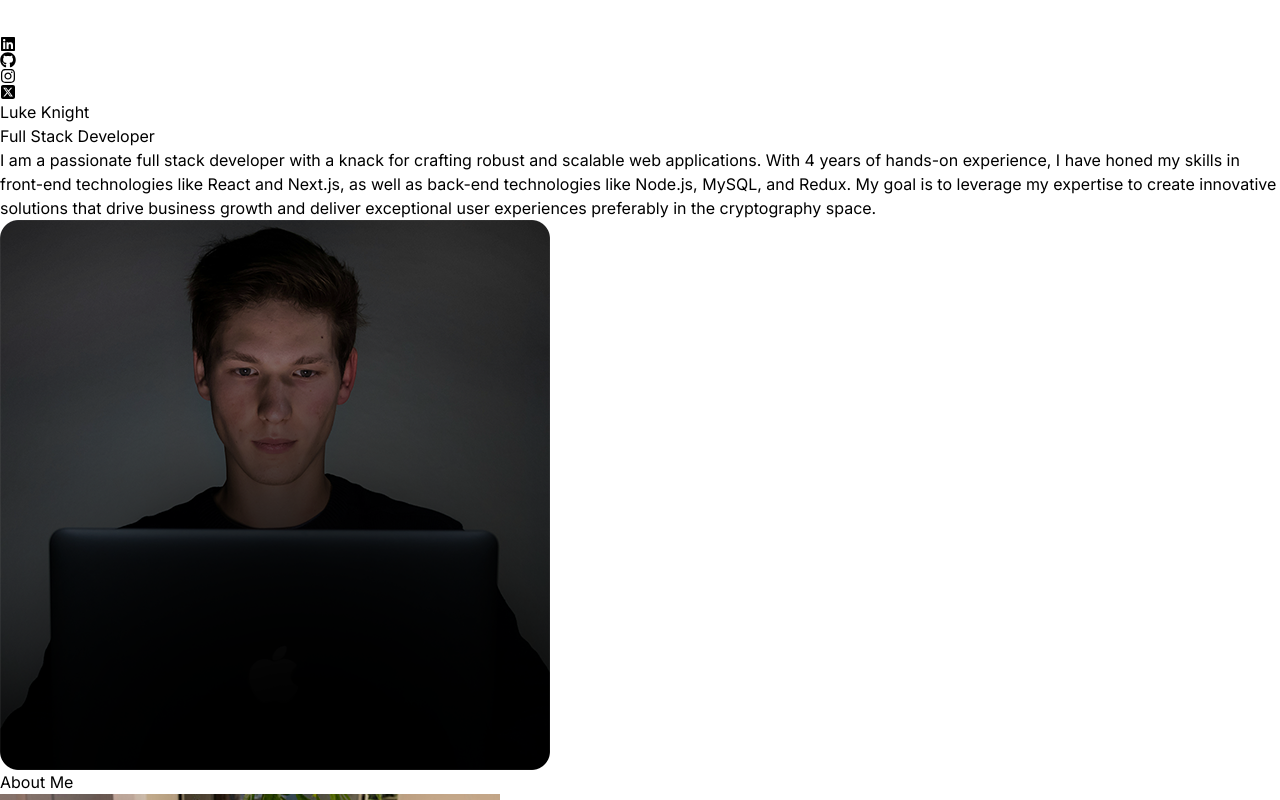
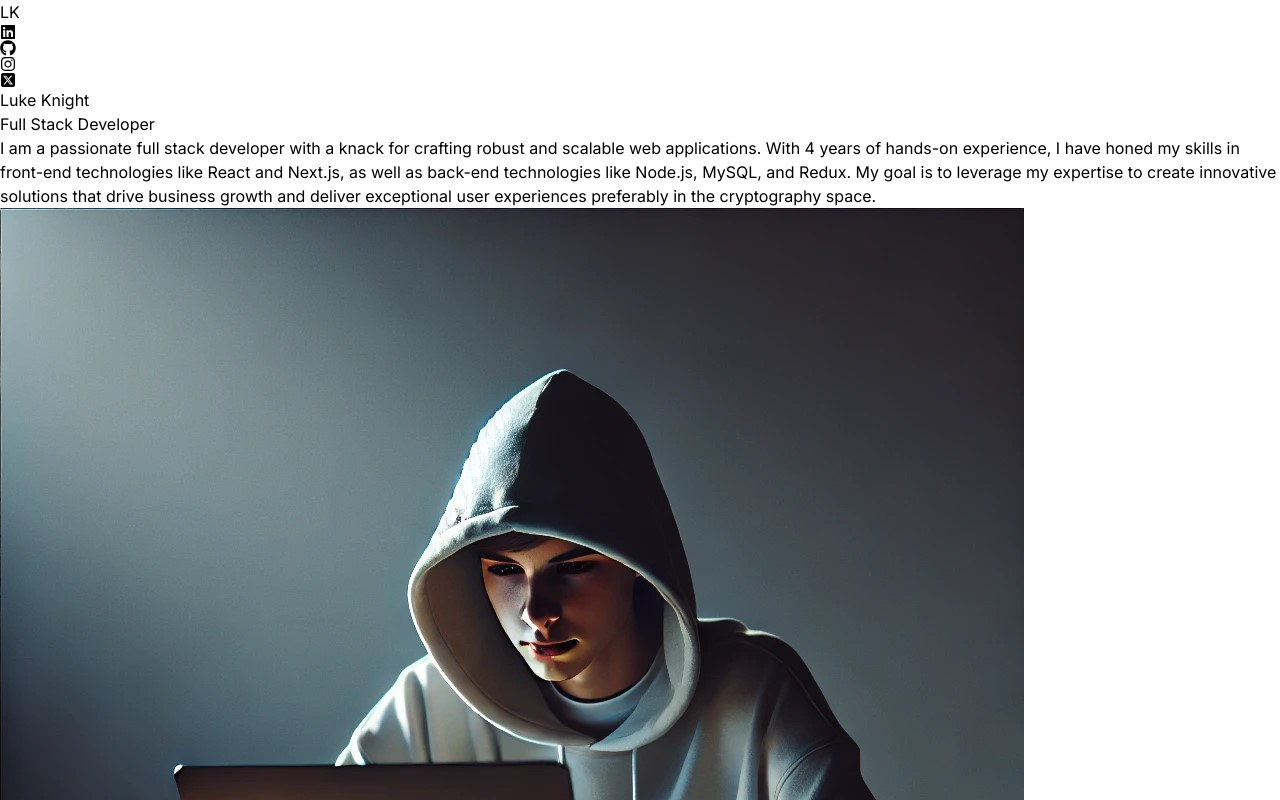
Before and after one commit to lukesolgg/LDK-Portfolio, a React (Vite) app: page / in a window 1280 px wide. Shown: the top 800 px of the page. Built offline with nearby package versions, Linux system fonts and the light colour scheme.

Commit message:
edited images to match style better

```diff
--- a/src/components/About.jsx
+++ b/src/components/About.jsx
@@ -1,4 +1,4 @@
-import aboutImg from "../assets/about.jpg";
+import aboutImg from "../assets/aigeneratedimagelol2.png";
 import { ABOUT_TEXT } from "../constants";
 import { motion } from "framer-motion";
 
--- a/src/components/Hero.jsx
+++ b/src/components/Hero.jsx
@@ -1,5 +1,5 @@
 import { HERO_CONTENT } from "../constants";
-import profilePic from "../assets/kevinRushProfile.png";
+import profilePic from "../assets/aigeneratedimagelol1.jpg";
 import { motion } from "motion/react"
 
 const container = (delay) => ({
--- a/src/components/Navbar.jsx
+++ b/src/components/Navbar.jsx
@@ -7,7 +7,7 @@ import { FaInstagram } from "react-icons/fa";
 const Navbar = () => {
   return <nav className="mb-20 flex items-center justify-between py-6">
     <div className="flex flex-srhink-0 items-center">
-        <img className="mx-2 w-10" src={logo} alt="logo" />
+        <h1 className="mx-2 w-10 text-5xl">LK</h1>
     </div>
     <div className="m-8 flex items-center justify-center gap-4 text-2xl">
         <FaLinkedin />
```
Also changed, not shown: src/assets/aigeneratedimagelol1.jpg (added), src/assets/aigeneratedimagelol2.png (added).
